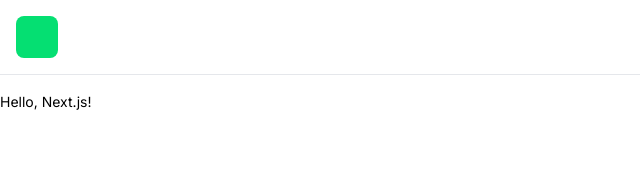
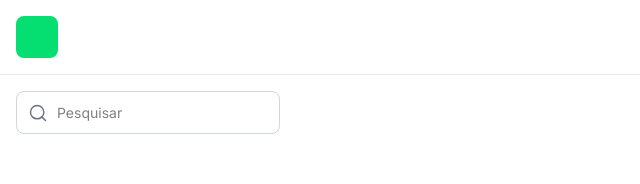
Before and after one commit to faelcjeronymo/financial-organizer, a Next.js app: page / in a window 1280 px wide. Shown: the top 184 px of the page, without its empty margins (0-640 px from the left). Built offline with nearby package versions, Linux system fonts and the light colour scheme.

Commit message:
added search bar

```diff
--- /dev/null
+++ b/src/app/_components/SearchBar/index.tsx
@@ -0,0 +1,17 @@
+import { Search } from "lucide-react";
+
+interface SearchBarProps {
+    placeholder: string
+}
+
+const SearchBar = ({ placeholder }: SearchBarProps) => {
+
+    return (
+        <div className="relative">
+            <input className="p-3 py-2.5 border rounded-lg border-gray-300 ps-10 hover:border-gray-400 transition" placeholder={placeholder}/>
+            <Search className="absolute top-1/2 start-3 -translate-y-1/2 text-gray-500" size={20}/>
+        </div>
+    );
+}
+
+export default SearchBar;
--- a/src/app/page.tsx
+++ b/src/app/page.tsx
@@ -1,3 +1,13 @@
-export default function Page() {
-    return <h1>Hello, Next.js!</h1>
+import SearchBar from "./_components/SearchBar";
+
+const Page = () => {
+    return (
+        <>
+            <div className="flex px-4">
+                <SearchBar placeholder={"Pesquisar"}/>
+            </div>
+        </>
+    );
 }
+
+export default Page;
```
